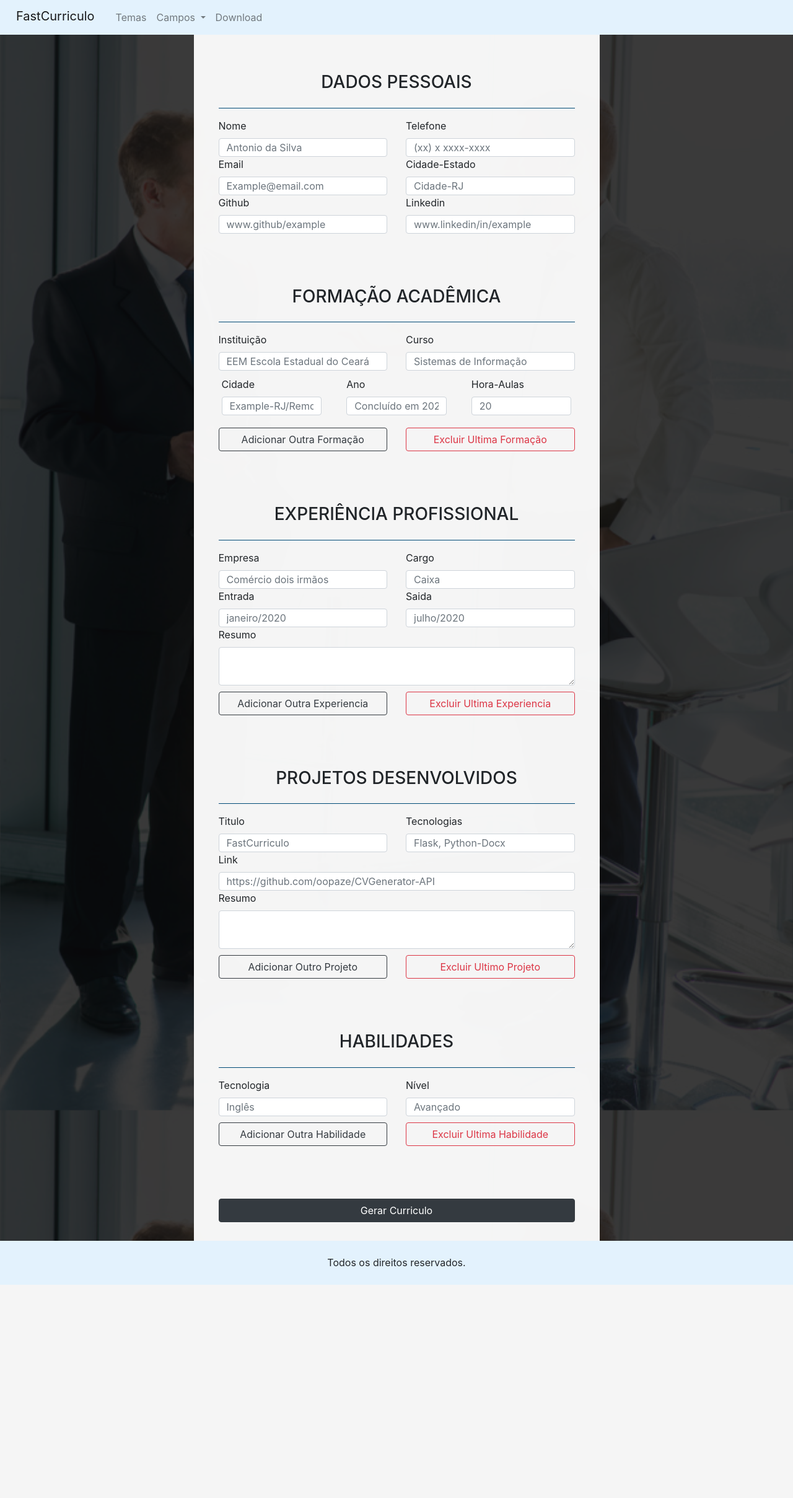
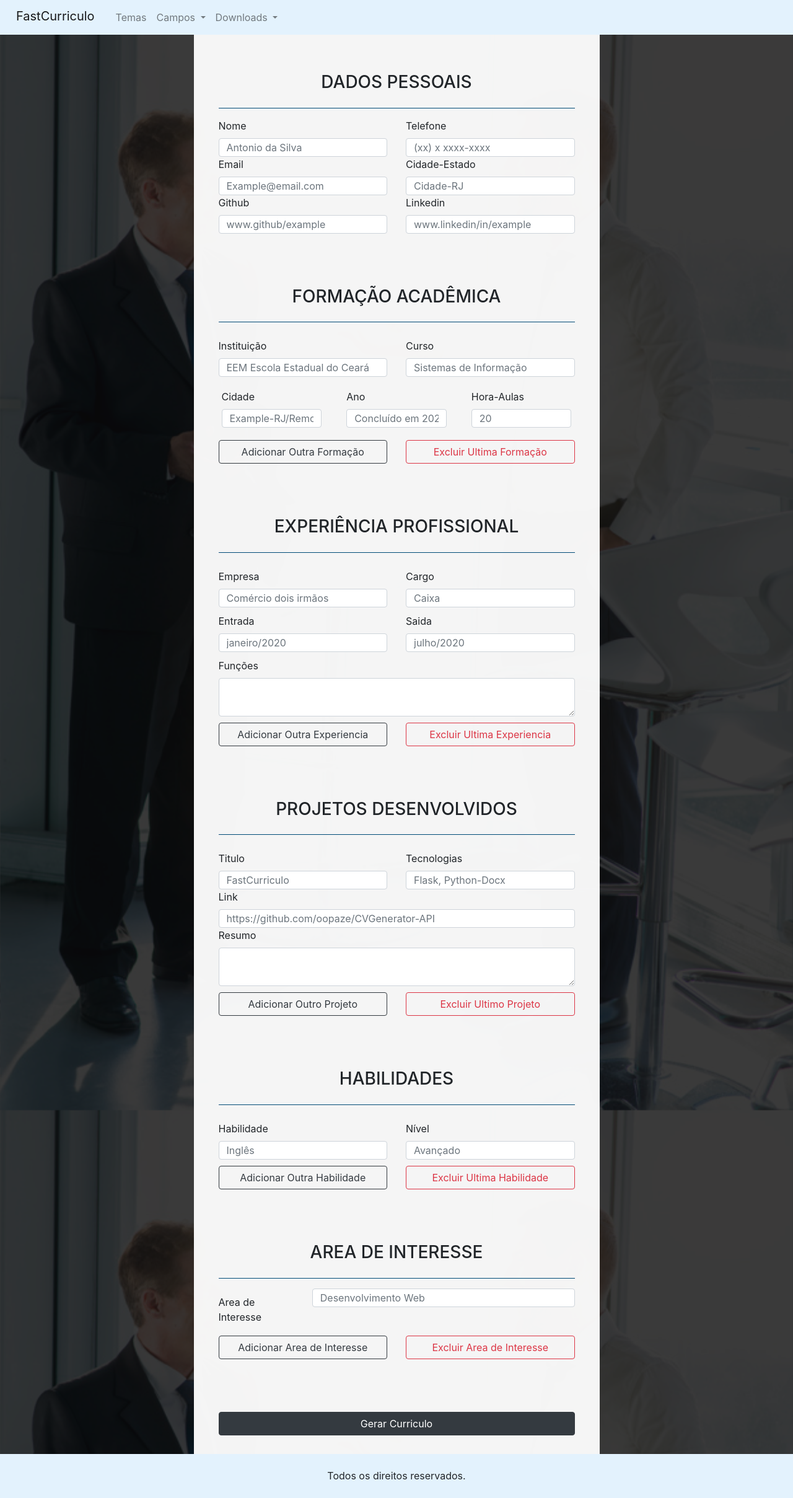
Before and after one commit to oopaze/FastCurriculo, a Flask app: page / in a window 1280 px wide. Shown: the whole page at 62% size. Before the commit the page ends 2073 px from the top, so only its background shows below. Run offline with Flask 2, Linux system fonts and the light colour scheme; some libraries are stand-ins or nearby versions.

Commit message:
Ending Back-end

```diff
--- a/app/__init__.py
+++ b/app/__init__.py
@@ -8,7 +8,6 @@ app =  Flask(__name__)
 app.config.from_object('config.Development')
 
 db = SQLAlchemy(app)
-
 migrate = Migrate(app, db)
 
 manager = Manager(app)
--- a/app/controllers/create.py
+++ b/app/controllers/create.py
@@ -5,7 +5,7 @@ class CVWritter():
 	def __init__(self, data, path=None):
 		self.path =  path
 		self.data = data
-		self.CVmodel = Document('static/Model/modelo.docx')
+		self.CVmodel = Document('app/static/Model/modelo.docx')
 
 
 	def createCV(self):
--- a/app/controllers/url.py
+++ b/app/controllers/url.py
@@ -3,16 +3,20 @@ from flask import (Blueprint, redirect, render_template,
 from json import loads
 from app.controllers.estilos import Padrao
 from app.controllers.create import CVWritter
+from app.controllers import classifier
+import os
 
 bp_curriculo = Blueprint('API', __name__)
 bp_front = Blueprint('CV', __name__)
 path = 'app/static/Files'
 filename = None
 
+@bp_front.route('/home/<pronto>', methods=['GET', 'POST'])
 @bp_front.route('/home', methods=['GET', 'POST'])
 @bp_front.route('/', methods=['GET', 'POST'])
-def home():
-	return render_template('index.html')
+def home(pronto = None):
+	global filename
+	return render_template('index.html', pronto=pronto, filename=filename)
 
 @bp_front.route('/temas', methods=['GET', 'POST'])
 def temas():
@@ -21,8 +25,10 @@ def temas():
 
 @bp_curriculo.route('/create', methods=['GET', 'POST'])
 def create():
+	norepeatKey = ['nome', 'telefone', 'email', 'Cidade', 'Git', 'Linkedin']
+	keys = [key for key in request.form.keys() if key not in norepeatKey]
+	data = classifier.gerar_dic(request.form, keys)
 	try:
-		data = loads(request.json)
 		global path
 		global filename
 
@@ -34,7 +40,7 @@ def create():
 		filename = file.split('/')[-1]
 
 	except Exception as e:
-		pass
+		print(e)
 
 	return redirect(url_for('CV.temas'))
 
@@ -46,11 +52,4 @@ def theme(theme):
 		curriculo.aplicar()
 		filename = curriculo.save()
 
-	return redirect(f'/download/{filename}')
-
-@bp_curriculo.route('/download/<name>', methods=['GET', 'POST'])
-def download(name):
-	return render_template('download.html',
-							path_ = path,
-							file = filename,
-							url_voltar = '')
+	return redirect(url_for('CV.home', pronto=1))
--- a/app/static/css/index.css
+++ b/app/static/css/index.css
@@ -2,6 +2,10 @@ body{
 	width: 100%;
 	background-image: url('/static/Images/fundo.jpg');
 	background-size: 100%;
+}
+
+input:invalid {
+  border: 1px line red;
 }
 
 #conteudo{
@@ -35,6 +39,11 @@ form h3{
 
 .side_left{
 	float: left;
+	clear: top;
+}
+
+.side_left label{
+	padding-top: 10px !important;
 }
 
 .button-add{
--- a/app/static/js/index.js
+++ b/app/static/js/index.js
@@ -10,18 +10,72 @@ var p_tamanho = 0
 var h = 1
 var h_tamanho = 0
 
+var a = 1
+var a_tamanho = 0
 
 function add_formacao(){
 	f += 1
-	var formacao = '<div class="tamanho" id="formacao' + f + '"><div class="col-md-12 side_left"><hr width="100%;"></div><div class="col-md-6 col-sm-1 side_left"><label> Instituição </label><input class="form-control" type="text" name=""></div><div class="col-md-6 col-sm-12 side_left"><label> Curso </label><input class="form-control" type="text" name=""></div><div class="col-md-4 col-sm-12 side_left"><label> Cidade </label><input class="form-control" type="text" name=""></div><div class="col-md-4 col-sm-12 side_left"><label> Ano </label><input class="form-control" type="text" name=""></div><div class="col-md-4 col-sm-12 side_left"><label> Hora-Aulas </label><input class="form-control" type="text" name=""></div></div>';
+	var formacao = `
+									<div class="tamanho" id='formacao`+f+`'>
+										<div class="col-md-12 side_left">
+											<hr width="100%;">
+										</div>
+										<div class="col-md-6 col-sm-1 side_left">
+											<label> Instituição </label>
+											<input placeholder="EEM Escola Estadual do Ceará" class="form-control" type="text" name="instituicao`+f+`" required>
+										</div>
+										<div class="col-md-6 col-sm-12 side_left">
+											<label> Curso </label>
+											<input placeholder="Sistemas de Informação" class="form-control" type="text" name="curso`+f+`" required>
+										</div>
+										<div class="col-md-4 col-sm-12 side_left">
+											<label> Cidade </label>
+											<input placeholder='Example-RJ/Remoto' class="form-control" type="text" name="cidade`+f+`" required>
+										</div>
+										<div class="col-md-4 col-sm-12 side_left">
+											<label> Ano </label>
+											<input placeholder='Concluído em 2020' class="form-control" type="text" name="ano`+f+`" required>
+										</div>
+										<div class="col-md-4 col-sm-12 side_left">
+											<label> Hora-Aulas </label>
+											<input placeholder='20' class="form-control" type="number" name="horas`+f+`" required>
+										</div>
+									</div>`
+
 	f_tamanho = formacao.length
+
 	element = document.getElementById('formacao');
 	element.innerHTML += formacao;
 }
 
 function add_experiencia(){
 	e += 1
-	var experiencia = '<div class="tamanho" id="experiencia' + e + '"><div class="col-md-12 side_left"><hr width="100%;"></div><div class="col-md-6 col-sm-12 side_left"><label> Empresa </label><input class="form-control" type="text" name=""></div><div class="col-md-6 col-sm-12 side_left"><label> Cargo </label><input class="form-control" type="text" name=""></div><div class="col-md-6 col-sm-12  side_left"><label> Entrada </label><input class="form-control" type="text" name=""></div><div class="col-md-6 col-sm-12 side_left"><label> Saida </label><input class="form-control" type="text" name=""></div><div class="col-md-12 col-sm-12 side_left"><label> Resumo </label><textarea class="form-control"></textarea></div></div>';
+	var experiencia = `
+									<div class="tamanho" id='experiencia`+e+`'>
+										<div class="col-md-12 side_left">
+											<hr width="100%;">
+										</div>
+										<div class="col-md-6 col-sm-12 side_left">
+											<label> Empresa </label>
+											<input placeholder="Comércio dois irmãos" class="form-control" type="text" name="empresa`+e+`" required>
+										</div>
+										<div class="col-md-6 col-sm-12 side_left">
+											<label> Cargo </label>
+											<input placeholder="Caixa" class="form-control" type="text" name="cargo`+e+`" required>
+										</div>
+										<div class="col-md-6 col-sm-12  side_left">
+											<label> Entrada </label>
+											<input placeholder='janeiro/2020' class="form-control" type="text" name="entrada`+e+`" required>
+										</div>
+										<div class="col-md-6 col-sm-12 side_left">
+											<label> Saida </label>
+											<input placeholder='julho/2020' class="form-control" type="text" name="saida`+e+`" required>
+										</div>
+										<div class="col-md-12 col-sm-12 side_left">
+											<label> Funções </label>
+											<textarea form='Curriculo' class="form-control" name='funcoes`+e+`'></textarea>
+										</div>
+									</div>`
 	e_tamanho = experiencia.length
 	element = document.getElementById('experiencia');
 	element.innerHTML += experiencia;
@@ -29,7 +83,28 @@ function add_experiencia(){
 
 function add_projetos(){
 	p += 1
-	var projetos = '<div class="tamanho" id="projetos' + p + '"><div class="col-md-12 side_left"><hr width="100%;"></div><div class="col-md-6 col-sm-12 side_left"><label> Titulo </label><input class="form-control" placeholder="Titulo do projeto" type="text" name=""></div><div class="col-md-6 col-sm-12 side_left"><label> Tecnologias </label><input class="form-control" placeholder="Tecnologias usadas" type="text" name=""></div><div class="col-md-12 col-sm-12"><label> Link </label><input class="form-control" placeholder="Link do projeto(Github/Site)" type="text" name=""></div><div class="col-md-12 col-sm-12"><label> Resumo </label><textarea class="form-control" placeholder="Breve Resumo sobre o projeto">  </textarea></div></div>';
+	var projetos = `
+									<div class="tamanho" id='projetos`+p+`'>
+										<div class="col-md-12 side_left">
+											<hr width="100%;">
+										</div>
+										<div class="col-md-6 col-sm-12 side_left">
+											<label> Titulo </label>
+											<input placeholder='FastCurriculo' class="form-control" placeholder='Titulo do projeto' type="text" name="titulo` +p+ `" required>
+										</div>
+										<div class="col-md-6 col-sm-12 side_left">
+											<label> Tecnologias </label>
+											<input placeholder='Flask, Python-Docx' class="form-control" placeholder='Tecnologias usadas' type="text" name="tecnologias` +p+ `" required>
+										</div>
+										<div class="col-md-12 col-sm-12">
+											<label> Link </label>
+											<input placeholder="https://github.com/oopaze/CVGenerator-API" class="form-control" placeholder='Link do projeto(Github/Site)' type="url" name="link` +p+`" required>
+										</div>
+										<div class="col-md-12 col-sm-12">
+											<label> Resumo </label>
+											<textarea form='Curriculo' class="form-control" placeholder='Breve Resumo sobre o projeto' name="resumo`+p+`">  </textarea>
+										</div>
+									</div>`
 	p_tamanho = projetos.length
 	element = document.getElementById('projetos');
 	element.innerHTML += projetos;
@@ -37,21 +112,51 @@ function add_projetos(){
 
 function add_habilidades(){
 	h += 1
-	var habilidades = '<div class="tamanho" id="habilidades' + h + '"><div class="col-md-12 side_left"><hr width="100%;"></div><div class="col-md-6  col-sm-12 side_left"><label> Tecnologia </label><input class="form-control" type="text" name=""></div><div class="col-md-6 col-sm-12 side_left"><label> Nível </label><input class="form-control" type="text" name=""></div></div>'
-
+	var habilidades = `
+									<div class="tamanho" id='habilidades`+h+`'>
+										<div class="col-md-12 side_left">
+											<hr width="100%;">
+										</div>
+										<div class="col-md-6  col-sm-12 side_left">
+											<label> Habilidade </label>
+											<input placeholder="Inglês" class="form-control" type="text" name="habilidade`+h+`" required>
+										</div>
+										<div class="col-md-6 col-sm-12 side_left">
+											<label> Nível </label>
+											<input placeholder="Avançado" class="form-control" type="text" name="nivel`+h+`" required>
+										</div>
+									</div>`
 	h_tamanho = habilidades.length
 	element = document.getElementById('habilidades');
 	element.innerHTML += habilidades;
 }
-
+function add_area(){
+	a += 1
+	var area = `
+									<div class="tamanho" id='area1'>
+										<div class="col-md-12 side_left">
+											<hr width="100%;">
+										</div>
+										<div class="col-md-3 col-sm-12 side_left">
+											<label> Area de Interesse </label>
+										</div>
+										<div class="col-md-9 col-sm-12 side_left">
+											<input placeholder="Desenvolvimento Web" class="form-control" type="text" name="area1">
+										</div>
+									</div>`
+	a_tamanho = area.length
+	element = document.getElementById('area');
+	element.innerHTML += area;
+}
 
 function del_formacao(){
 	element = document.getElementById('formacao');
 
 	tamanhoTotal = element.innerHTML.length;
-	console.log(tamanhoTotal, f_tamanho, tamanhoTotal-f_tamanho)
-	if (tamanhoTotal >= 2*f_tamanho){
-		element.innerHTML = element.innerHTML.slice(0, tamanhoTotal-f_tamanho)
+
+	if (tamanhoTotal >= 2*f_tamanho - 27){
+		element.innerHTML = element.innerHTML.slice(0, tamanhoTotal-f_tamanho);
+		f -= 1;
 	}
 }
 
@@ -59,29 +164,41 @@ function del_experiencia(){
 	element = document.getElementById('experiencia');
 
 	tamanhoTotal = element.innerHTML.length;
-	console.log(tamanhoTotal, e_tamanho, tamanhoTotal-e_tamanho)
-	if (tamanhoTotal >= 2*e_tamanho){
-		element.innerHTML = element.innerHTML.slice(0, tamanhoTotal-e_tamanho)
+	if (tamanhoTotal >= 2*e_tamanho-15){
+		element.innerHTML = element.innerHTML.slice(0, tamanhoTotal-e_tamanho);
+		e -= 1;
 	}
 }
+
 function del_projetos(){
 	element = document.getElementById('projetos');
 
 	tamanhoTotal = element.innerHTML.length;
-	console.log(tamanhoTotal, p_tamanho, tamanhoTotal-p_tamanho)
-	if (tamanhoTotal >= 2*p_tamanho){
-		element.innerHTML = element.innerHTML.slice(0, tamanhoTotal-p_tamanho)
+	if (tamanhoTotal >= (2*p_tamanho-225)){
+		element.innerHTML = element.innerHTML.slice(0, tamanhoTotal-p_tamanho+100);
+		p -= 1;
 	}
 }
 function del_habilidades(){
 	element = document.getElementById('habilidades');
 
 	tamanhoTotal = element.innerHTML.length;
-	console.log(tamanhoTotal, h_tamanho, tamanhoTotal-h_tamanho)
-	if (tamanhoTotal >= 2*h_tamanho){
-		element.innerHTML = element.innerHTML.slice(0, tamanhoTotal-h_tamanho)
+	if (tamanhoTotal >= 2*h_tamanho-3){
+		element.innerHTML = element.innerHTML.slice(0, tamanhoTotal-h_tamanho-3);
+		h -= 1;
 	}
 }
+function del_area(){
+	element = document.getElementById('area');
+
+	tamanhoTotal = element.innerHTML.length;
+	if (tamanhoTotal >= 2*a_tamanho){
+		element.innerHTML = element.innerHTML.slice(0, tamanhoTotal-a_tamanho);
+		a -= 1;
+	}
+}
+
+
 
 function select_text(text){
 	element = document.getElementById('navbarDropdown');
--- a/app/templates/download.html
+++ b/app/templates/download.html
@@ -1,6 +1,2 @@
-
-
-
 <a href="{{path_+/+file}}" download="{{file}}"></a>
-
 <meta http-equiv="refresh" content="tempo em segundos; URL='{{url_voltar}}'"/>
--- a/app/templates/index.html
+++ b/app/templates/index.html
@@ -36,10 +36,30 @@
 			          <a class="dropdown-item" onclick='select_text("Experiência Profissional")' href="#t3">Experiência Profissional</a>
 			          <a class="dropdown-item" onclick='select_text("Projetos Desenvolvidos")' href="#t4">Projetos Desenvolvidos</a>
 			          <a class="dropdown-item" onclick='select_text("Habilidades")' href="#t5">Habilidades</a>
+			          <a class="dropdown-item" onclick='select_text("Area de Interesse")' href="#t6">Area de Interesse</a>
 			        </div>
 			      </li>
-			      <li class="nav-item">
-			        <a class="nav-link" href="#">Download</a>
+
+				  <li class="nav-item dropdown">
+			        <a class="nav-link dropdown-toggle" href="#" id="navbarDropdown" role="button" data-toggle="dropdown" aria-haspopup="true" aria-expanded="false">
+			          Downloads
+			        </a>
+			        <div class="dropdown-menu" aria-labelledby="navbarDropdown" id='menu'>
+			          <form method="get" action="{{url_for('static', filename='Files/Model-Example.docx')}}">
+			          	<button class="dropdown-item" type="submit">Modelo Exemplo</button>
+			          </form>
+			          <form method='get' action="{{url_for('static', filename='Files/CV-Example.docx')}}">
+				          <button class="dropdown-item" type="submit">Curriculo Exemplo
+				          </button>
+			          </form>
+			          {% if pronto %}
+				          <form method='get' action="{{url_for('static', filename='Files')}}/{{filename}}">
+				          	  <meta http-equiv="refresh" content="1; URL='{{url_for('static', filename='Files')}}/{{filename}}'"/>
+					          <button class="dropdown-item" type="submit">Seu Curriculo
+					          </button>
+				          </form>
+				      {% endif %}
+			        </div>
 			      </li>
 			    </ul>
 			  </div>
@@ -47,7 +67,7 @@
 		</header>
 
 		<div id='conteudo'>
-			<form class="conteiner"  method="POST" action="{{url_for('API.create')}}">
+			<form class="conteiner"  method="POST" action="{{url_for('API.create')}}" id='Curriculo'>
 				<div class="row" data-spy='scroll' data-target='#menu' data-offset='0'>
 					<div id='t1' class="col-md-6 offset-md-3 col-inside" style="padding-top: 60px;">
 						<div class="conteiner">
@@ -59,32 +79,32 @@
 								</div>
 								<div class="col-md-6 col-sm-12">
 								<label> Nome </label>
-								<input placeholder="Antonio da Silva" class="form-control" type="text" name="dasdsad">
+								<input placeholder="Antonio da Silva" class="form-control" type="text" name="nome">
 								</div>
 
 								<div class="col-md-6 col-sm-12">
 								<label> Telefone </label>
-								<input placeholder="(xx) x xxxx-xxxx" class="form-control" type="text" name="dasda">
+								<input placeholder="(xx) x xxxx-xxxx" class="form-control" type="text" name="telefone">
 								</div>
 
 								<div class="col-md-6 col-sm-12">
 								<label> Email </label>
-								<input placeholder='Example@email.com' class="form-control" type="text" name="">
+								<input placeholder='Example@email.com' class="form-control" type="text" name="email">
 								</div>
 
 								<div class="col-md-6 col-sm-12">
 								<label> Cidade-Estado </label>
-								<input placeholder="Cidade-RJ" class="form-control" type="text" name="">
+								<input placeholder="Cidade-RJ" class="form-control" type="text" name="Cidade">
 								</div>
 
 								<div class="col-md-6 col-sm-12">
 								<label> Github </label>
-								<input placeholder="www.github/example" class="form-control" type="url" name="">
+								<input placeholder="www.github/example" class="form-control" type="url" name="Git">
 								</div>
 
 								<div class="col-md-6 col-sm-12">
 								<label> Linkedin </label>
-								<input placeholder="www.linkedin/in/example" class="form-control" type="url" name="">
+								<input placeholder="www.linkedin/in/example" class="form-control" type="url" name="Linkedin">
 								</div>
 
 							</div>
@@ -102,23 +122,23 @@
 										</div>
 										<div class="col-md-6 col-sm-1 side_left">
 											<label> Instituição </label>
-											<input placeholder="EEM Escola Estadual do Ceará" class="form-control" type="text" name="">
+											<input placeholder="EEM Escola Estadual do Ceará" class="form-control" type="text" name="instituicao1">
 										</div>
 										<div class="col-md-6 col-sm-12 side_left">
 											<label> Curso </label>
-											<input placeholder="Sistemas de Informação" class="form-control" type="text" name="">
+											<input placeholder="Sistemas de Informação" class="form-control" type="text" name="curso1">
 										</div>
 										<div class="col-md-4 col-sm-12 side_left">
 											<label> Cidade </label>
-											<input placeholder='Example-RJ/Remoto' class="form-control" type="text" name="">
+											<input placeholder='Example-RJ/Remoto' class="form-control" type="text" name="cidade1">
 										</div>
 										<div class="col-md-4 col-sm-12 side_left">
 											<label> Ano </label>
-											<input placeholder='Concluído em 2020' class="form-control" type="text" name="">
+											<input placeholder='Concluído em 2020' class="form-control" type="text" name="ano1">
 										</div>
 										<div class="col-md-4 col-sm-12 side_left">
 											<label> Hora-Aulas </label>
-											<input placeholder='20' class="form-control" type="number" name="">
+											<input placeholder='20' class="form-control" type="number" name="horas1">
 										</div>
 									</div>
 								</div>
@@ -140,29 +160,29 @@
 
 								<h3> EXPERIÊNCIA PROFISSIONAL </h3>
 								<div id='experiencia'>
-									<div class="col-md-12 side_left">
-										<hr width="100%;">
-									</div>
 									<div class="tamanho" id='experiencia1'>
+										<div class="col-md-12 side_left">
+											<hr width="100%;">
+										</div>
 										<div class="col-md-6 col-sm-12 side_left">
 											<label> Empresa </label>
-											<input placeholder="Comércio dois irmãos" class="form-control" type="text" name="">
+											<input placeholder="Comércio dois irmãos" class="form-control" type="text" name="empresa1">
 										</div>
 										<div class="col-md-6 col-sm-12 side_left">
 											<label> Cargo </label>
-											<input placeholder="Caixa" class="form-control" type="text" name="">
+											<input placeholder="Caixa" class="form-control" type="text" name="cargo1">
 										</div>
 										<div class="col-md-6 col-sm-12  side_left">
 											<label> Entrada </label>
-											<input placeholder='janeiro/2020' class="form-control" type="text" name="">
+											<input placeholder='janeiro/2020' class="form-control" type="text" name="entrada1">
 										</div>
 										<div class="col-md-6 col-sm-12 side_left">
 											<label> Saida </label>
-											<input placeholder='julho/2020' class="form-control" type="text" name="">
+											<input placeholder='julho/2020' class="form-control" type="text" name="saida1">
 										</div>
 										<div class="col-md-12 col-sm-12 side_left">
-											<label> Resumo </label>
-											<textarea class="form-control"></textarea>
+											<label> Funções </label>
+											<textarea form='Curriculo' class="form-control" name='funcoes1'></textarea>
 										</div>
 									</div>
 								</div>
@@ -189,19 +209,19 @@
 										</div>
 										<div class="col-md-6 col-sm-12 side_left">
 											<label> Titulo </label>
-											<input placeholder='FastCurriculo' class="form-control" placeholder='Titulo do projeto' type="text" name="">
+											<input placeholder="FastCurriculo" class="form-control" type="text" name="titulo1">
 										</div>
 										<div class="col-md-6 col-sm-12 side_left">
 											<label> Tecnologias </label>
-											<input placeholder='Flask, Python-Docx' class="form-control" placeholder='Tecnologias usadas' type="text" name="">
+											<input placeholder='Flask, Python-Docx' class="form-control" type="text" name="tecnologias1">
 										</div>
 										<div class="col-md-12 col-sm-12">
 											<label> Link </label>
-											<input placeholder="https://github.com/oopaze/CVGenerator-API" class="form-control" placeholder='Link do projeto(Github/Site)' type="url" name="">
+											<input placeholder="https://github.com/oopaze/CVGenerator-API" class="form-control" placeholder='Link do projeto(Github/Site)' type="url" name="link1">
 										</div>
 										<div class="col-md-12 col-sm-12">
 											<label> Resumo </label>
-											<textarea class="form-control" placeholder='Breve Resumo sobre o projeto'>  </textarea>
+											<textarea form='Curriculo' class="form-control" placeholder='Breve Resumo sobre o projeto' name="resumo1">  </textarea>
 										</div>
 									</div>
 								</div>
@@ -228,12 +248,12 @@
 											<hr width="100%;">
 										</div>
 										<div class="col-md-6  col-sm-12 side_left">
-											<label> Tecnologia </label>
-											<input placeholder="Inglês" class="form-control" type="text" name="">
+											<label> Habilidade </label>
+											<input placeholder="Inglês" class="form-control" type="text" name="habilidade1">
 										</div>
 										<div class="col-md-6 col-sm-12 side_left">
 											<label> Nível </label>
-											<input placeholder="Avançado" class="form-control" type="text" name="">
+											<input placeholder="Avançado" class="form-control" type="text" name="nivel1">
 										</div>
 									</div>
 								</div>
@@ -243,6 +263,35 @@
 									</div>
 									<div class="col-md-6 col-sm-12 button-add">
 										<button onclick='del_habilidades()' type='button' class="btn btn-form btn-outline-danger"> Excluir Ultima Habilidade </button>
+									</div>
+								</div>
+							</div>
+						</div>
+					</div>
+					<div id='t6' class="col-md-6 offset-md-3 col-config col-inside">
+						<div class="conteiner">
+							<div class="row">
+
+								<h3> AREA DE INTERESSE </h3>
+								<div id='area' class="tamanho">
+									<div class="tamanho" id='area1'>
+										<div class="col-md-12 side_left">
+											<hr width="100%;">
+										</div>
+										<div class="col-md-3 col-sm-12 side_left">
+											<label> Area de Interesse </label>
+										</div>
+										<div class="col-md-9 col-sm-12 side_left">
+											<input placeholder="Desenvolvimento Web" class="form-control" type="text" name="area1">
+										</div>
+									</div>
+								</div>
+								<div class="tamanho">
+									<div class="col-md-6 col-sm-12 button-add">
+										<button onclick='add_area()' type='button' class="btn btn-form btn-outline-dark"> Adicionar Area de Interesse </button>
+									</div>
+									<div class="col-md-6 col-sm-12 button-add">
+										<button onclick='del_area()' type='button' class="btn btn-form btn-outline-danger"> Excluir Area de Interesse </button>
 									</div>
 								</div>
 							</div>
```
Also changed, not shown: app/controllers/classifier.py (added, +92 -0 lines), app/controllers/forms.py (+0 -36 lines), app/models/form.py (added, +52 -0 lines), app/templates/themes.html (+39 -1 lines), app/static/Images/tema-padrao.jpg (added), app/static/Images/tema-padrao.png (added), 8 other files.
